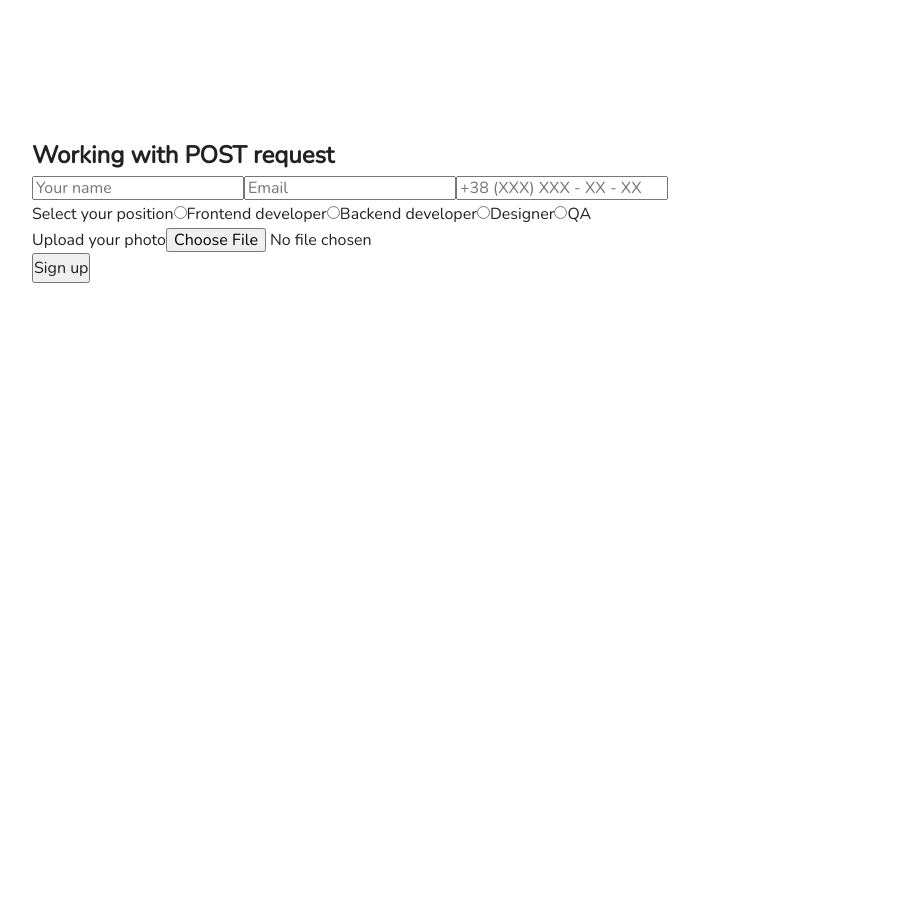
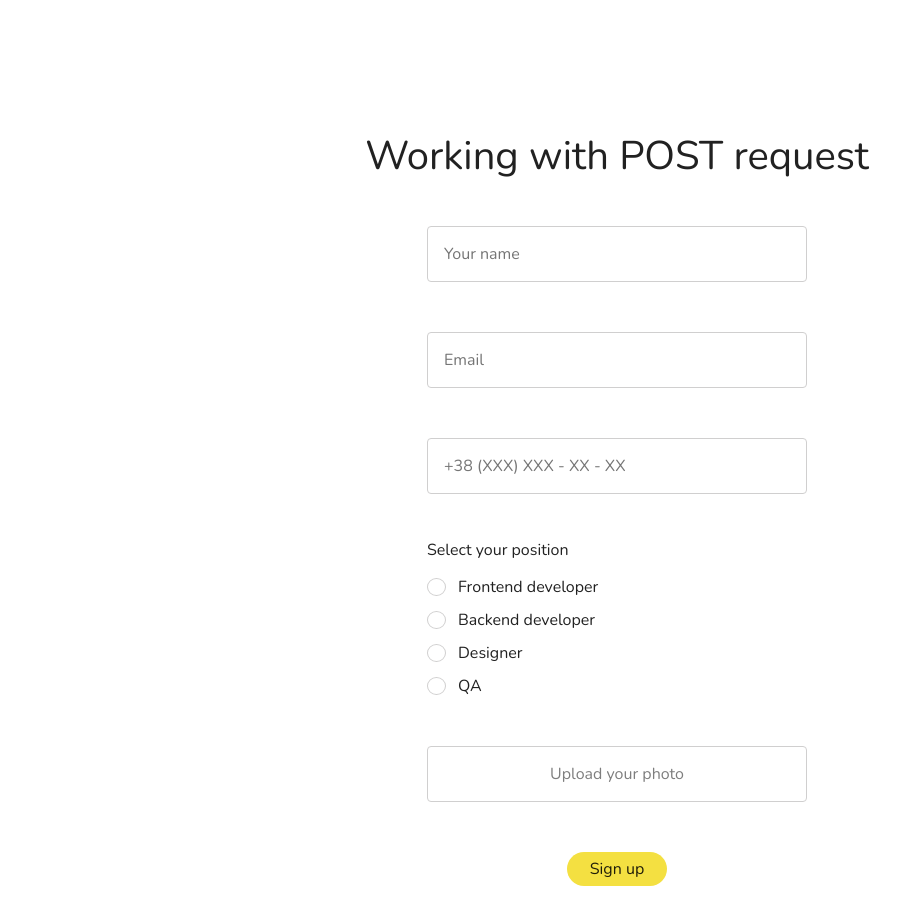
Before and after one commit to telezhka/abz-testtask, a React (Create React App) app: page / in a window 1280 px wide. Shown: the part 1940-2864 px from the top of the page, without its empty margins (23-923 px from the left). Before the commit the page ends 2223 px from the top, so only its background shows below. Built offline with nearby package versions, Linux system fonts and the light colour scheme.

Commit message:
form-styled

```diff
--- a/src/partials/PostReqBlock/PostReqBlock.jsx
+++ b/src/partials/PostReqBlock/PostReqBlock.jsx
@@ -26,14 +26,17 @@ export const PostReqBlock = () => {
   return (
     <section id="signup">
       <div className="container post-container">
-        <h2>Working with POST request</h2>
-        <form onSubmit={handleSubmit}>
+        <h2 className="block-heading post-block-heading">
+          Working with POST request
+        </h2>
+        <form onSubmit={handleSubmit} className="form">
           <input
             type="text"
             name="name"
             placeholder="Your name"
             value={formData.name}
             onChange={handleInputChange}
+            className="field-input"
           />
           <input
             type="email"
@@ -41,6 +44,7 @@ export const PostReqBlock = () => {
             placeholder="Email"
             value={formData.email}
             onChange={handleInputChange}
+            className="field-input"
           />
           <input
             type="tel"
@@ -48,9 +52,12 @@ export const PostReqBlock = () => {
             placeholder="+38 (XXX) XXX - XX - XX"
             value={formData.phone}
             onChange={handleInputChange}
+            className="last field-input"
           />
-          <div>
-            Select your position
+          <div className="position-block">
+            <p>Select your position</p>
+            <ul>
+              <li>
                 <label>
                   <input
                     type="radio"
@@ -59,8 +66,10 @@ export const PostReqBlock = () => {
                     checked={formData.position === 'Frontend developer'}
                     onChange={handleInputChange}
                   />
-              Frontend developer
+                  <span>Frontend developer</span>
                 </label>
+              </li>
+              <li>
                 <label>
                   <input
                     type="radio"
@@ -69,8 +78,10 @@ export const PostReqBlock = () => {
                     checked={formData.position === 'Backend developer'}
                     onChange={handleInputChange}
                   />
-              Backend developer
+                  <span>Backend developer</span>
                 </label>
+              </li>
+              <li>
                 <label>
                   <input
                     type="radio"
@@ -79,8 +90,10 @@ export const PostReqBlock = () => {
                     checked={formData.position === 'Designer'}
                     onChange={handleInputChange}
                   />
-              Designer
+                  <span>Designer</span>
                 </label>
+              </li>
+              <li>
                 <label>
                   <input
                     type="radio"
@@ -89,21 +102,26 @@ export const PostReqBlock = () => {
                     checked={formData.position === 'QA'}
                     onChange={handleInputChange}
                   />
-              QA
+                  <span>QA</span>
                 </label>
+              </li>
+            </ul>
           </div>
-          <div>
-            <label htmlFor="photo-upload">
+          <div className="upload">
+            <label htmlFor="photo-upload" className="upload-label">
               Upload your photo
+            </label>
             <input
               id="photo-upload"
               type="file"
               name="photo"
               onChange={handleFileChange}
+              className="upload-input"
             />
-            </label>
           </div>
-          <button type="submit">Sign up</button>
+          <button type="submit" className="button get-btn">
+            Sign up
+          </button>
         </form>
       </div>
     </section>
--- a/src/styles/base/_variables.scss
+++ b/src/styles/base/_variables.scss
@@ -6,6 +6,7 @@ $btn-disabled: #b4b4b4;
 
 $primary-text-color: rgba(0, 0, 0, 0.87);
 $secondary-text-color: #fff;
+$input-color: #7e7e7e;
 
 $bg-color: #f8f8f8;
 
--- a/src/styles/main.scss
+++ b/src/styles/main.scss
@@ -12,6 +12,6 @@
 @import 'partials/header';
 @import 'partials/hero';
 @import 'partials/getreqblock';
-
+@import 'partials/postreqblock';
 //components
 @import 'components/userlist';
--- /dev/null
+++ b/src/styles/partials/_postreqblock.scss
@@ -0,0 +1,100 @@
+.post-container {
+  text-align: center;
+  padding-bottom: 100px;
+}
+.post-block-heading {
+  margin-bottom: 50px;
+}
+.form {
+  max-width: 380px;
+  margin: 0 auto;
+}
+.field-input {
+  width: 100%;
+  padding: 14px 16px;
+  margin-bottom: 50px;
+  border-radius: 4px;
+  border: 1px solid #d0cfcf;
+  color: $input-color;
+  font-size: $base-fsize;
+  line-height: $base-line-height;
+}
+.last.field-input {
+  margin-bottom: 43px;
+}
+.position-block {
+  text-align: left;
+  margin-bottom: 47px;
+  p {
+    margin-bottom: 11px;
+  }
+  ul {
+    display: flex;
+    flex-direction: column;
+    gap: 7px;
+    li {
+      label {
+        display: flex;
+        align-items: center;
+        gap: 12px;
+      }
+    }
+  }
+}
+input[type='radio'] {
+  appearance: none;
+  -moz-appearance: none;
+  height: 18px;
+  width: 19px;
+  border: 1px solid #d0cfcf;
+  border-radius: 50%;
+  outline: none;
+  display: flex;
+  justify-content: center;
+  align-items: center;
+  cursor: pointer;
+}
+
+input[type='radio']:checked {
+  background-color: transparent;
+  border-color: $secondary-color;
+}
+
+input[type='radio']:before {
+  content: '';
+  display: block;
+  width: 60%;
+  height: 60%;
+  border-radius: 50%;
+}
+
+input[type='radio']:checked:before {
+  background-color: $secondary-color;
+}
+
+.upload {
+  margin-bottom: 50px;
+}
+.upload {
+  display: flex;
+  justify-content: center;
+  align-items: center;
+
+  .upload-label {
+    display: block;
+    width: 100%;
+    padding: 14px 0;
+    color: $input-color;
+    background-color: transparent;
+    cursor: pointer;
+    font-size: $base-fsize;
+    line-height: $base-line-height;
+    text-align: center;
+    border-radius: 4px;
+    border: 1px solid #d0cfcf;
+  }
+
+  .upload-input {
+    display: none;
+  }
+}
```
Lines whose indentation alone changed are shown as unchanged.
